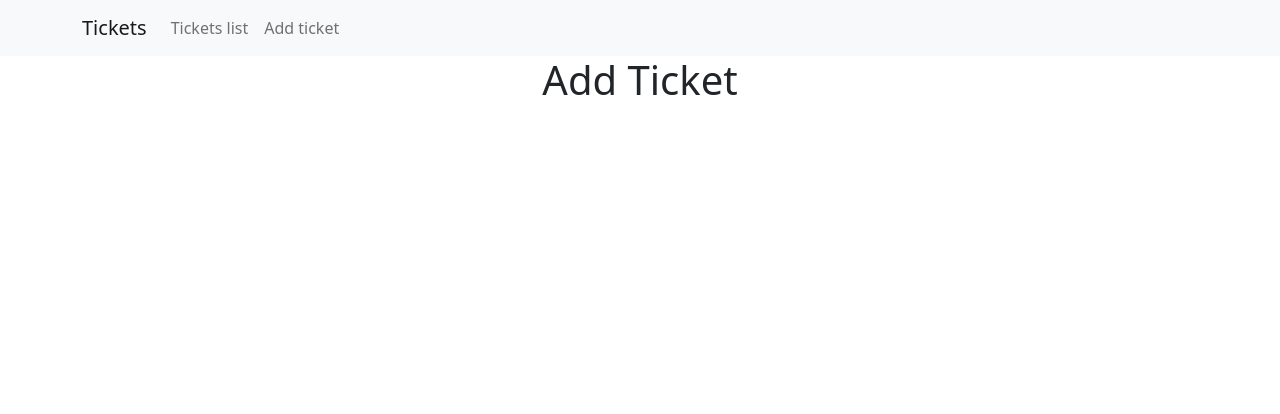
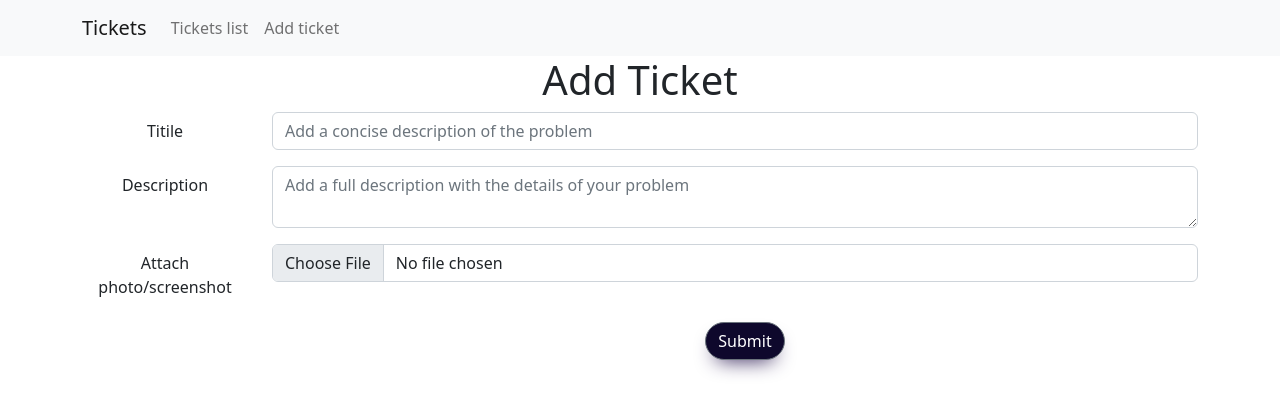
Before and after one commit to olga-ploloo/support, a React (Create React App) app in the folder frontend/: page /addTicket in a window 1280 px wide. Shown: the top 414 px of the page. Built offline with nearby package versions, Linux system fonts and the light colour scheme.

Commit message:
feat front: added component for adding new ticket

```diff
--- a/frontend/src/components/ticketAdd.js
+++ b/frontend/src/components/ticketAdd.js
@@ -1,8 +1,109 @@
-import React from "react";
+import React, {useState} from "react";
+import {Form, FormGroup, Label, Col, Input, FormText, Button} from "reactstrap";
+import axios from "axios";
+import {useNavigate} from 'react-router-dom';
+import * as constants from "../constatns/ticketConstans";
+
 
 const TicketAdd = () => {
+    const [title, setTitle] = useState("")
+    const [author, setAuthor] = useState("")
+    const [description, setDescription] = useState("")
+    const [image, setImage] = useState(null)
+    const navigate = useNavigate();
+
+    const addTicket = async (e) => {
+        e.preventDefault();
+        let formField = new FormData()
+        formField.append('title', title)
+        formField.append('description', description)
+        formField.append("author", 8)
+        if (image !== null) {
+            formField.append('image', image)
+        }
+        try {
+            const response = await axios.post(
+                `${constants.API_URL}/tickets/`, formField).then(response => {
+                console.log(response.data);
+                navigate("/")
+            });
+        } catch (error) {
+            console.log(error)
+        }
+    }
+
     return (
-        <h1>Add Ticket</h1>
+        <div className="container">
+            <h1>Add Ticket</h1>
+            <Form onSubmit={addTicket}>
+                <FormGroup row>
+                    <Label
+                        for="title"
+                        sm={2}>
+                        Titile
+                    </Label>
+                    <Col sm={10}>
+                        <Input
+                            id="title"
+                            name="title"
+                            value={title}
+                            placeholder="Add a concise description of the problem"
+                            type="text"
+                            onChange={(e) => setTitle(e.target.value)}
+                        />
+                    </Col>
+                </FormGroup>
+                <FormGroup row>
+                    <Label
+                        for="description"
+                        sm={2}
+                    >
+                        Description
+                    </Label>
+                    <Col sm={10}>
+                        <Input
+                            id="description"
+                            name="description"
+                            value={description}
+                            placeholder="Add a full description with the details of your problem"
+                            type="textarea"
+                            onChange={(e) => setDescription(e.target.value)}
+                        />
+                    </Col>
+                </FormGroup>
+                <FormGroup row>
+                    <Label
+                        for="file"
+                        sm={2}
+                    >
+                        Attach photo/screenshot
+                    </Label>
+                    <Col sm={10}>
+                        <Input
+                            id="file"
+                            name="file"
+                            type="file"
+                            src={image}
+                            onChange={(e) => setImage(e.target.files[0])}
+                        />
+                        <img src={image}/>
+                    </Col>
+                </FormGroup>
+                <FormGroup check row>
+                    <Col
+                        sm={{
+                            offset: 2,
+                            size: 10
+                        }}
+                    >
+                        <Button type="submit" className="modal-btn confirm-btn">
+                            Submit
+                        </Button>
+                    </Col>
+                </FormGroup>
+            </Form>
+        </div>
+
     )
 }
 export default TicketAdd;
```
